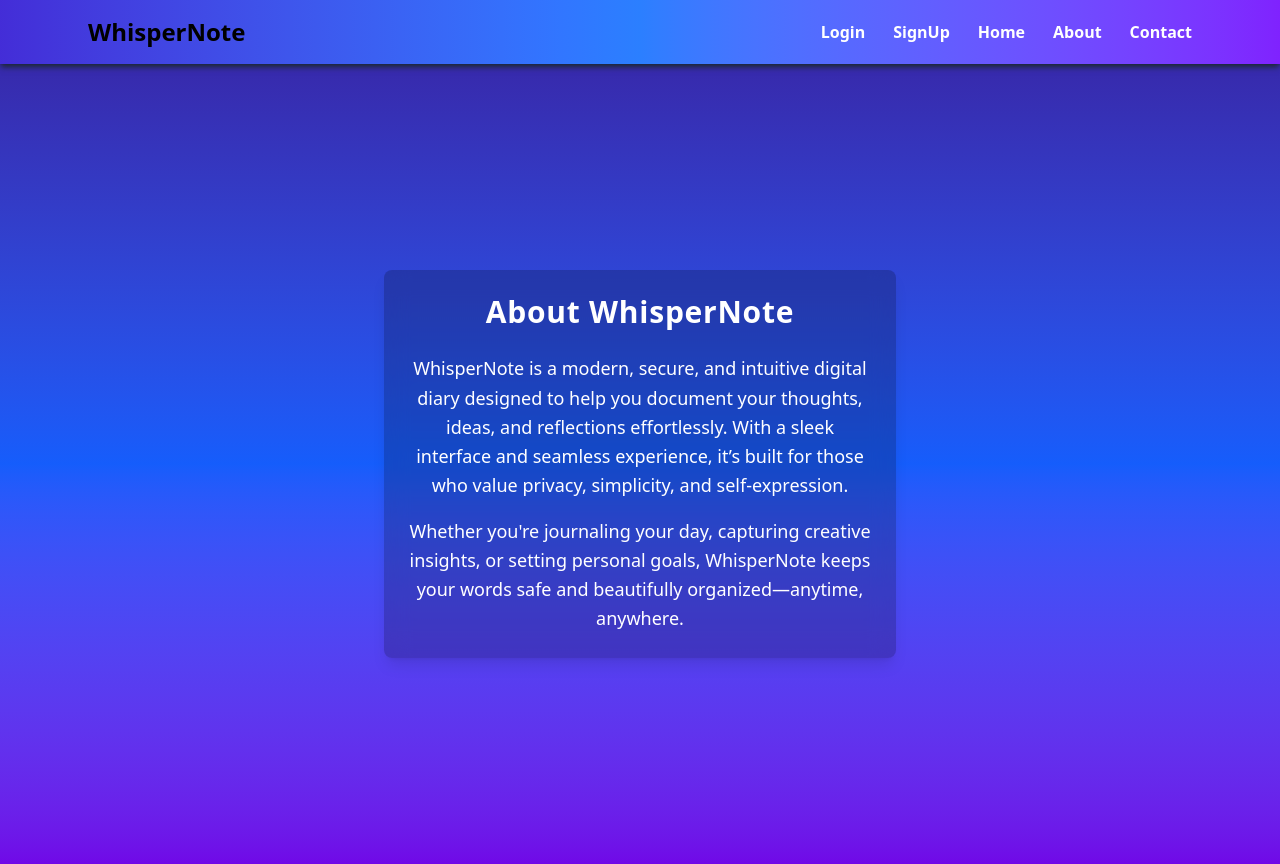
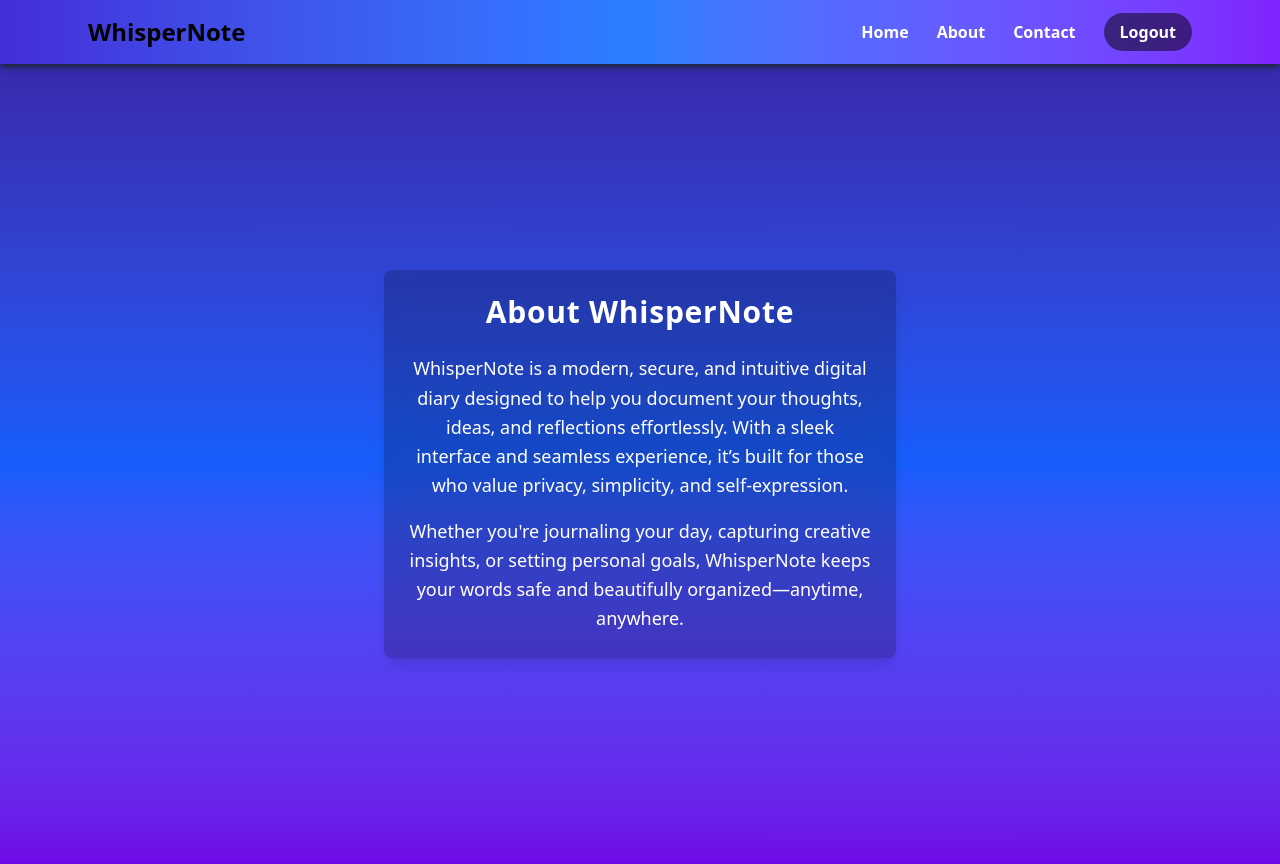
Before and after one commit to dikie001/diary, a React (Vite) app: page /about in a window 1280 px wide. Built offline with nearby package versions, Linux system fonts and the light colour scheme.

Commit message:
Implement Logout Feature!

```diff
--- a/src/components/Navbar.jsx
+++ b/src/components/Navbar.jsx
@@ -1,14 +1,30 @@
 import { useState } from "react";
 import { FiMenu, FiX } from "react-icons/fi";
 import { Link, useNavigate } from "react-router-dom";
+import {auth} from '../firebase/config';
+import { signOut } from "firebase/auth";
+import toast from "react-hot-toast";
+
 
 const Navbar = () => {
   const [isOpen, setIsOpen] = useState(false);
   const navigate = useNavigate();
 
-  const Logout = () => {
+  const Logout =async () => {
+    const loader = toast.loading("logging out...")
     setIsOpen(false); // Fix: Close menu on logout
+    try{
+    await signOut(auth);
+    toast.success("Logged out!", {id:loader})
+    navigate('/login')
+    }catch(e){
+      toast.error("Network error!")
+      console.log(e)
+    }
+
   };
+
+
 
   return (
     <div
@@ -18,11 +34,11 @@ const Navbar = () => {
 
       <h1 className="lg:ml-20 text-2xl font-extrabold text-">WhisperNote</h1>
       <div className="hidden lg:block lg:mr-20 space-x-5 text-white font-bold lg:space-x-7">
-        <Link className='hover:border-b-cyan-500 border-b-3 border-b-transparent transition-all duration-300 hover:text-fuchsia-700 active:border-b-cyan-500 active:text-fuchsia-900' to="/login">Login</Link>
-        <Link className='hover:border-b-cyan-500 border-b-3 border-b-transparent transition-all duration-300 hover:text-fuchsia-700 active:border-b-cyan-500 active:text-fuchsia-900' to="/signup">SignUp</Link>
-        <Link className='hover:border-b-cyan-500 border-b-3 border-b-transparent transition-all duration-300 hover:text-fuchsia-700 active:border-b-cyan-500 active:text-fuchsia-900' to="/">Home</Link>
-        <Link className='hover:border-b-cyan-500 border-b-3 border-b-transparent transition-all duration-300 hover:text-fuchsia-700 active:border-b-cyan-500 active:text-fuchsia-900' to="/about">About</Link>
-        <Link className='hover:border-b-cyan-500 border-b-3 border-b-transparent transition-all duration-300 hover:text-fuchsia-700 active:border-b-cyan-500 active:text-fuchsia-900' to="/contact">Contact</Link>
+
+        <Link className='hover:border-b-cyan-500 border-b-3 border-b-transparent transition-all duration-300 hover:text-fuchsia-400 active:border-b-cyan-500 active:text-fuchsia-900' to="/">Home</Link>
+        <Link className='hover:border-b-cyan-500 border-b-3 border-b-transparent transition-all duration-300 hover:text-fuchsia-400 active:border-b-cyan-500 active:text-fuchsia-900' to="/about">About</Link>
+        <Link className='hover:border-b-cyan-500 border-b-3 border-b-transparent transition-all duration-300 hover:text-fuchsia-500 active:border-b-cyan-500 active:text-fuchsia-900' to="/contact">Contact</Link>
+        <Link onClick={Logout} className=' transition-all duration-300 bg-black/50 px-4 py-2 rounded-full hover:text-fuchsia-500 active:border-b-cyan-500 hover:bg-black/60 active:bg-black/70' to="/contact">Logout</Link>
       </div>
 
 
```
